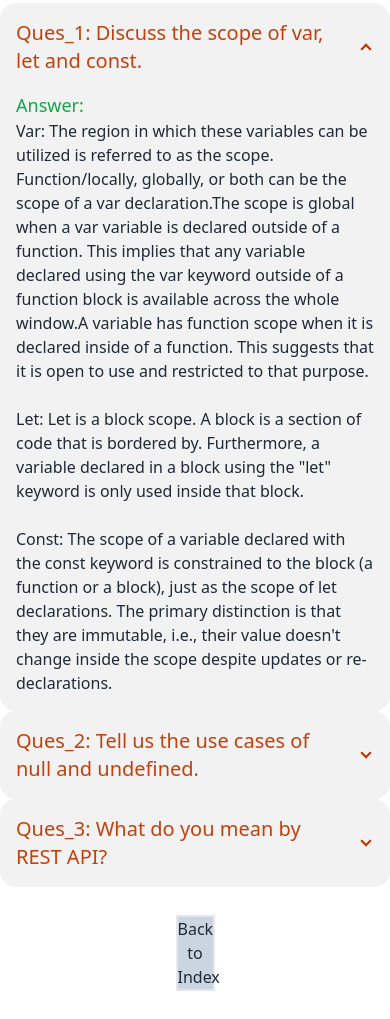
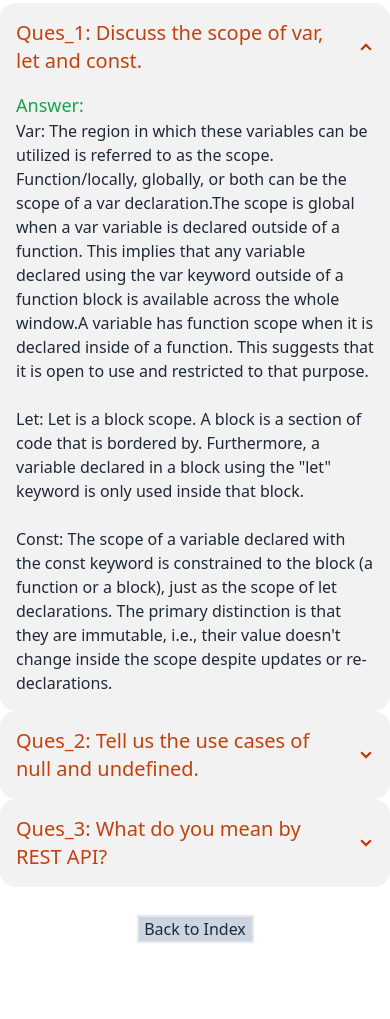
Before and after one commit to Abdullah-Al-Ovi/programming-hero-tube, a plain HTML site: page blog.html in a window 390 px wide. Shown: the part 213-1232 px from the top of the page. After the commit the page ends 1184 px from the top, so only its background shows below. Drawn offline with nearby package versions, Linux system fonts and the light colour scheme.

Commit message:
correction again

```diff
--- a/blog.html
+++ b/blog.html
@@ -68,7 +68,7 @@
 
         </div>
       </div>
-      <div class="my-7 border-2 w-[10%] text-center bg-slate-300 hover:border-black mx-auto">
+      <div class="my-7 border-2 w-[30%] md:w-[20%] lg:w-[10%] text-center bg-slate-300 hover:border-black mx-auto">
         <a class="hover:text-blue-600 hover:font-extrabold " title="Click here to go back to index page" href="./index.html">Back to Index</a>
       </div>
 </body>
```
